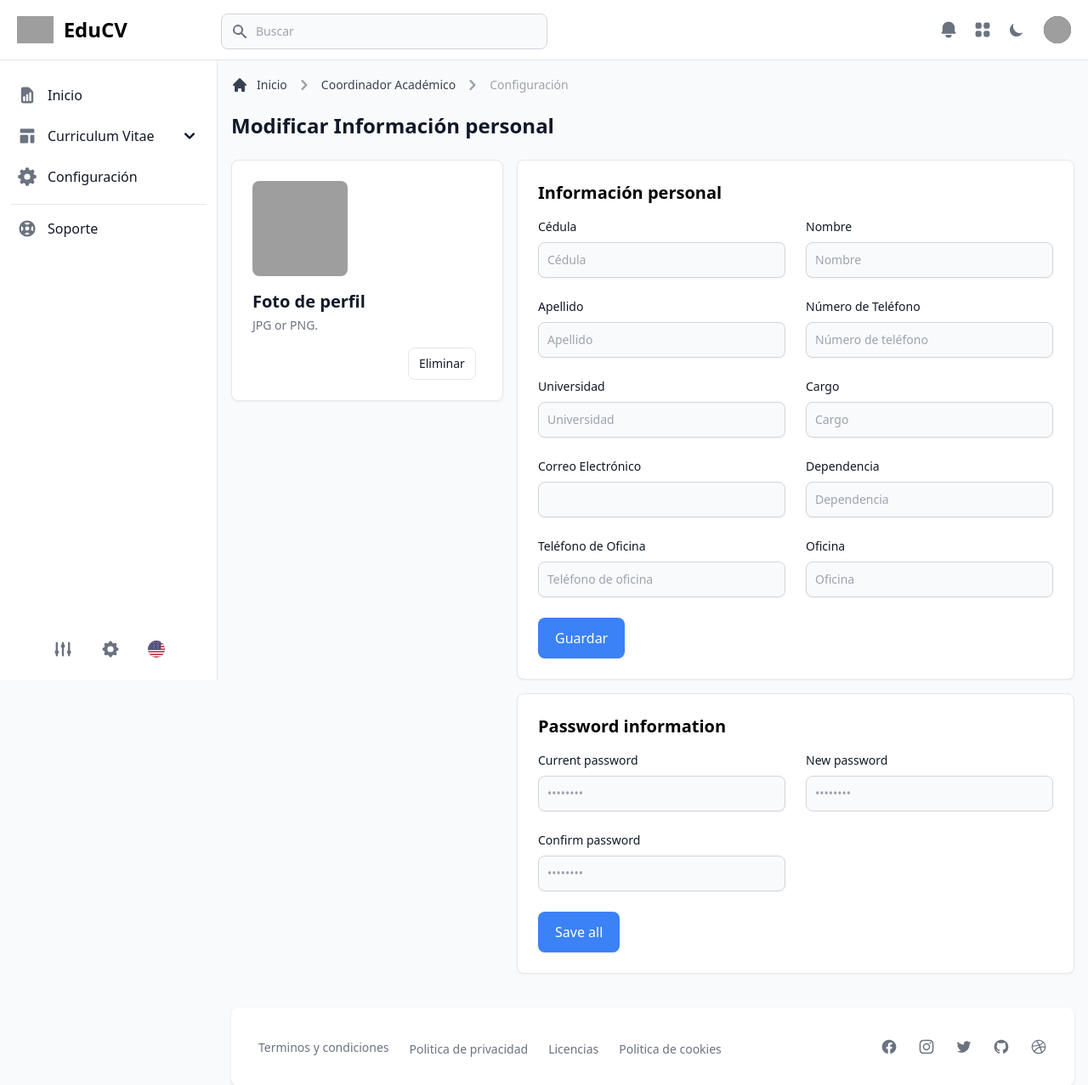
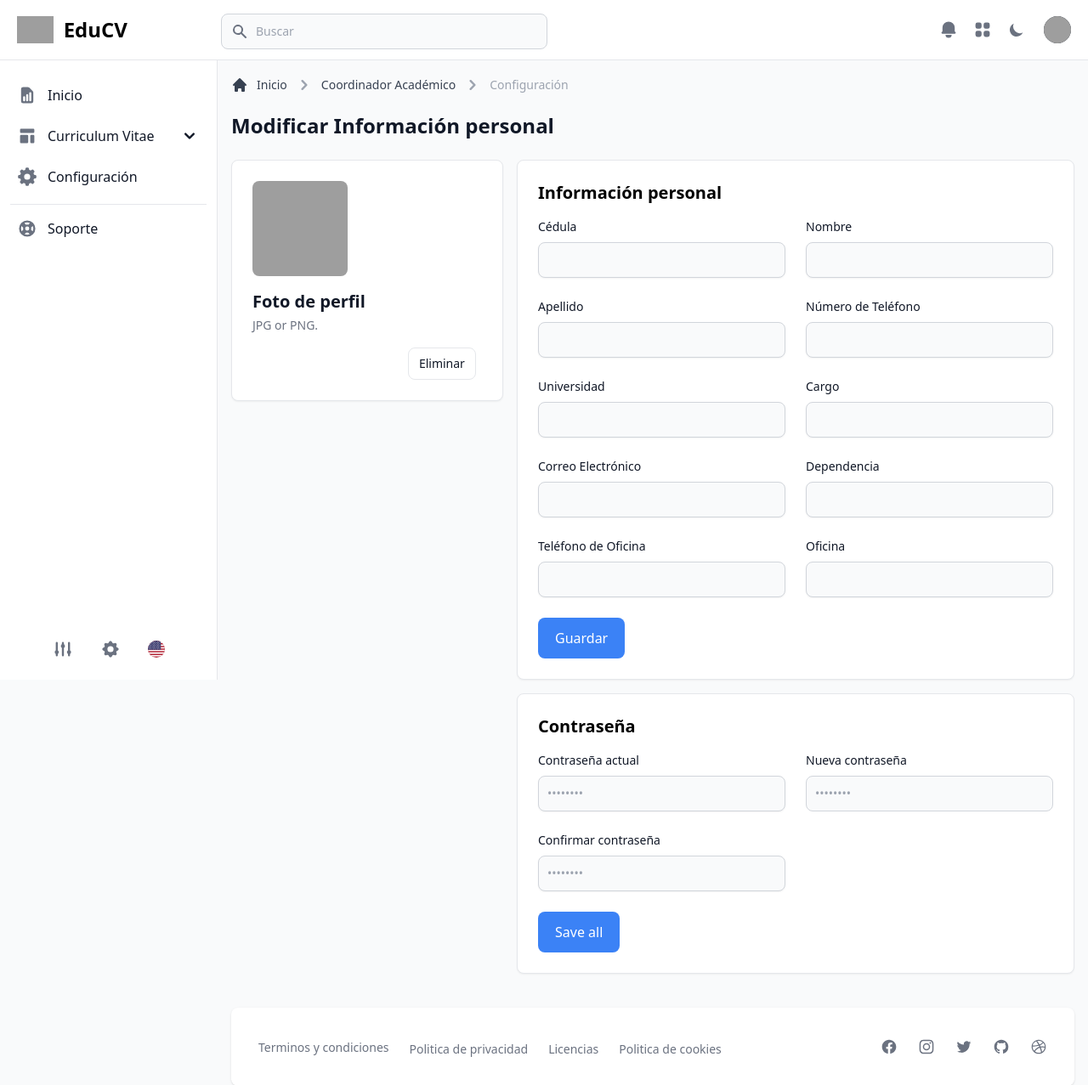
Before and after one commit to Wilson193/EduCV, a Django app: page /academic_coordinator/settings/ in a window 1280 px wide. Shown: the top 1277 px of the page at 85% size. Run offline with Django 4.2, Linux system fonts and the light colour scheme; some libraries are stand-ins or nearby versions; grey boxes are pictures that could not be loaded.

Commit message:
configuración coordinador funcionando

```diff
--- a/cv_management/coordinador_academico/models.py
+++ b/cv_management/coordinador_academico/models.py
@@ -1,7 +1,9 @@
 from django.db import models
 from docente.models import Persona
+from accounts.models import User
 
 class CoordinadorAcademico(Persona):
+    user = models.OneToOneField(User, on_delete=models.CASCADE, related_name="coordinador_academico")
     dependencia = models.CharField(max_length=100)
     telefono_oficina = models.BigIntegerField()
     oficina = models.CharField(max_length=100)
--- a/cv_management/coordinador_academico/templates/settings.html
+++ b/cv_management/coordinador_academico/templates/settings.html
@@ -60,27 +60,27 @@
                 <div class="grid grid-cols-6 gap-6">
                     <div class="col-span-6 sm:col-span-3">
                         <label for="cedula" class="block mb-2 text-sm font-medium text-gray-900 dark:text-white">Cédula</label>
-                        <input type="number" name="cedula" id="cedula" class="shadow-sm bg-gray-50 border border-gray-300 text-gray-900 sm:text-sm rounded-lg focus:ring-primary-500 focus:border-primary-500 block w-full p-2.5 dark:bg-gray-700 dark:border-gray-600 dark:placeholder-gray-400 dark:text-white dark:focus:ring-primary-500 dark:focus:border-primary-500" placeholder="Cédula" required>
+                        <input type="number" name="cedula" id="cedula" class="shadow-sm bg-gray-50 border border-gray-300 text-gray-900 sm:text-sm rounded-lg focus:ring-primary-500 focus:border-primary-500 block w-full p-2.5 dark:bg-gray-700 dark:border-gray-600 dark:placeholder-gray-400 dark:text-white dark:focus:ring-primary-500 dark:focus:border-primary-500" value="{{ user.coordinador_academico.cedula }}" required>
                     </div>
                     <div class="col-span-6 sm:col-span-3">
                         <label for="nombre" class="block mb-2 text-sm font-medium text-gray-900 dark:text-white">Nombre</label>
-                        <input type="text" name="nombre" id="nombre" class="shadow-sm bg-gray-50 border border-gray-300 text-gray-900 sm:text-sm rounded-lg focus:ring-primary-500 focus:border-primary-500 block w-full p-2.5 dark:bg-gray-700 dark:border-gray-600 dark:placeholder-gray-400 dark:text-white dark:focus:ring-primary-500 dark:focus:border-primary-500" placeholder="Nombre" required>
+                        <input type="text" name="nombre" id="nombre" class="shadow-sm bg-gray-50 border border-gray-300 text-gray-900 sm:text-sm rounded-lg focus:ring-primary-500 focus:border-primary-500 block w-full p-2.5 dark:bg-gray-700 dark:border-gray-600 dark:placeholder-gray-400 dark:text-white dark:focus:ring-primary-500 dark:focus:border-primary-500" value="{{ user.coordinador_academico.nombre }}" required>
                     </div>
                     <div class="col-span-6 sm:col-span-3">
                         <label for="apellido" class="block mb-2 text-sm font-medium text-gray-900 dark:text-white">Apellido</label>
-                        <input type="text" name="apellido" id="apellido" class="shadow-sm bg-gray-50 border border-gray-300 text-gray-900 sm:text-sm rounded-lg focus:ring-primary-500 focus:border-primary-500 block w-full p-2.5 dark:bg-gray-700 dark:border-gray-600 dark:placeholder-gray-400 dark:text-white dark:focus:ring-primary-500 dark:focus:border-primary-500" placeholder="Apellido" required>
+                        <input type="text" name="apellido" id="apellido" class="shadow-sm bg-gray-50 border border-gray-300 text-gray-900 sm:text-sm rounded-lg focus:ring-primary-500 focus:border-primary-500 block w-full p-2.5 dark:bg-gray-700 dark:border-gray-600 dark:placeholder-gray-400 dark:text-white dark:focus:ring-primary-500 dark:focus:border-primary-500" value="{{ user.coordinador_academico.apellido }}" required>
                     </div>
                     <div class="col-span-6 sm:col-span-3">
                         <label for="num_telefono" class="block mb-2 text-sm font-medium text-gray-900 dark:text-white">Número de Teléfono</label>
-                        <input type="number" name="num_telefono" id="num_telefono" class="shadow-sm bg-gray-50 border border-gray-300 text-gray-900 sm:text-sm rounded-lg focus:ring-primary-500 focus:border-primary-500 block w-full p-2.5 dark:bg-gray-700 dark:border-gray-600 dark:placeholder-gray-400 dark:text-white dark:focus:ring-primary-500 dark:focus:border-primary-500" placeholder="Número de teléfono" required>
+                        <input type="number" name="num_telefono" id="num_telefono" class="shadow-sm bg-gray-50 border border-gray-300 text-gray-900 sm:text-sm rounded-lg focus:ring-primary-500 focus:border-primary-500 block w-full p-2.5 dark:bg-gray-700 dark:border-gray-600 dark:placeholder-gray-400 dark:text-white dark:focus:ring-primary-500 dark:focus:border-primary-500" value="{{ user.coordinador_academico.num_telefono }}" required>
                     </div>
                     <div class="col-span-6 sm:col-span-3">
                         <label for="universidad" class="block mb-2 text-sm font-medium text-gray-900 dark:text-white">Universidad</label>
-                        <input type="text" name="universidad" id="universidad" class="shadow-sm bg-gray-50 border border-gray-300 text-gray-900 sm:text-sm rounded-lg focus:ring-primary-500 focus:border-primary-500 block w-full p-2.5 dark:bg-gray-700 dark:border-gray-600 dark:placeholder-gray-400 dark:text-white dark:focus:ring-primary-500 dark:focus:border-primary-500" placeholder="Universidad" required>
+                        <input type="text" name="universidad" id="universidad" class="shadow-sm bg-gray-50 border border-gray-300 text-gray-900 sm:text-sm rounded-lg focus:ring-primary-500 focus:border-primary-500 block w-full p-2.5 dark:bg-gray-700 dark:border-gray-600 dark:placeholder-gray-400 dark:text-white dark:focus:ring-primary-500 dark:focus:border-primary-500" value="{{ user.coordinador_academico.universidad }}" required>
                     </div>
                     <div class="col-span-6 sm:col-span-3">
                         <label for="cargo" class="block mb-2 text-sm font-medium text-gray-900 dark:text-white">Cargo</label>
-                        <input type="text" name="cargo" id="cargo" class="shadow-sm bg-gray-50 border border-gray-300 text-gray-900 sm:text-sm rounded-lg focus:ring-primary-500 focus:border-primary-500 block w-full p-2.5 dark:bg-gray-700 dark:border-gray-600 dark:placeholder-gray-400 dark:text-white dark:focus:ring-primary-500 dark:focus:border-primary-500" placeholder="Cargo" required>
+                        <input type="text" name="cargo" id="cargo" class="shadow-sm bg-gray-50 border border-gray-300 text-gray-900 sm:text-sm rounded-lg focus:ring-primary-500 focus:border-primary-500 block w-full p-2.5 dark:bg-gray-700 dark:border-gray-600 dark:placeholder-gray-400 dark:text-white dark:focus:ring-primary-500 dark:focus:border-primary-500" value="{{ user.coordinador_academico.cargo }}" required>
                     </div>
                     <div class="col-span-6 sm:col-span-3">
                         <label for="correo" class="block mb-2 text-sm font-medium text-gray-900 dark:text-white">Correo Electrónico</label>
@@ -88,15 +88,15 @@
                     </div>
                     <div class="col-span-6 sm:col-span-3">
                         <label for="dependencia" class="block mb-2 text-sm font-medium text-gray-900 dark:text-white">Dependencia</label>
-                        <input type="text" name="dependencia" id="dependencia" class="shadow-sm bg-gray-50 border border-gray-300 text-gray-900 sm:text-sm rounded-lg focus:ring-primary-500 focus:border-primary-500 block w-full p-2.5 dark:bg-gray-700 dark:border-gray-600 dark:placeholder-gray-400 dark:text-white dark:focus:ring-primary-500 dark:focus:border-primary-500" placeholder="Dependencia" required>
+                        <input type="text" name="dependencia" id="dependencia" class="shadow-sm bg-gray-50 border border-gray-300 text-gray-900 sm:text-sm rounded-lg focus:ring-primary-500 focus:border-primary-500 block w-full p-2.5 dark:bg-gray-700 dark:border-gray-600 dark:placeholder-gray-400 dark:text-white dark:focus:ring-primary-500 dark:focus:border-primary-500" value="{{ user.coordinador_academico.dependencia }}" required>
                     </div>
                     <div class="col-span-6 sm:col-span-3">
                         <label for="telefono_oficina" class="block mb-2 text-sm font-medium text-gray-900 dark:text-white">Teléfono de Oficina</label>
-                        <input type="number" name="telefono_oficina" id="telefono_oficina" class="shadow-sm bg-gray-50 border border-gray-300 text-gray-900 sm:text-sm rounded-lg focus:ring-primary-500 focus:border-primary-500 block w-full p-2.5 dark:bg-gray-700 dark:border-gray-600 dark:placeholder-gray-400 dark:text-white dark:focus:ring-primary-500 dark:focus:border-primary-500" placeholder="Teléfono de oficina" required>
+                        <input type="number" name="telefono_oficina" id="telefono_oficina" class="shadow-sm bg-gray-50 border border-gray-300 text-gray-900 sm:text-sm rounded-lg focus:ring-primary-500 focus:border-primary-500 block w-full p-2.5 dark:bg-gray-700 dark:border-gray-600 dark:placeholder-gray-400 dark:text-white dark:focus:ring-primary-500 dark:focus:border-primary-500" value="{{ user.coordinador_academico.telefono_oficina }}" required>
                     </div>
                     <div class="col-span-6 sm:col-span-3">
                         <label for="oficina" class="block mb-2 text-sm font-medium text-gray-900 dark:text-white">Oficina</label>
-                        <input type="text" name="oficina" id="oficina" class="shadow-sm bg-gray-50 border border-gray-300 text-gray-900 sm:text-sm rounded-lg focus:ring-primary-500 focus:border-primary-500 block w-full p-2.5 dark:bg-gray-700 dark:border-gray-600 dark:placeholder-gray-400 dark:text-white dark:focus:ring-primary-500 dark:focus:border-primary-500" placeholder="Oficina" required>
+                        <input type="text" name="oficina" id="oficina" class="shadow-sm bg-gray-50 border border-gray-300 text-gray-900 sm:text-sm rounded-lg focus:ring-primary-500 focus:border-primary-500 block w-full p-2.5 dark:bg-gray-700 dark:border-gray-600 dark:placeholder-gray-400 dark:text-white dark:focus:ring-primary-500 dark:focus:border-primary-500" value="{{ user.coordinador_academico.oficina }}" required>
                     </div>
                     <div class="col-span-6 sm:col-full">
                         <button class="w-full px-5 py-3 text-base font-medium text-center text-white bg-blue-500 rounded-lg hover:bg-blue-600 focus:ring-4 focus:ring-blue-300 sm:w-auto dark:bg-blue-600 dark:hover:bg-blue-700 dark:focus:ring-blue-800" type="submit">Guardar</button>
@@ -105,16 +105,17 @@
             </form>
         </div>
         <div class="p-4 mb-4 bg-white border border-gray-200 rounded-lg shadow-sm 2xl:col-span-2 dark:border-gray-700 sm:p-6 dark:bg-gray-800">
-            <h3 class="mb-4 text-xl font-semibold dark:text-white">Password information</h3>
-            <form action="#">
+            <h3 class="mb-4 text-xl font-semibold dark:text-white">Contraseña</h3>
+            <form method="POST" action="{% url 'reset_password' %}">
+                {% csrf_token %}
                 <div class="grid grid-cols-6 gap-6">
                     <div class="col-span-6 sm:col-span-3">
-                        <label for="current-password" class="block mb-2 text-sm font-medium text-gray-900 dark:text-white">Current password</label>
+                        <label for="current-password" class="block mb-2 text-sm font-medium text-gray-900 dark:text-white">Contraseña actual</label>
                         <input type="text" name="current-password" id="current-password" class="shadow-sm bg-gray-50 border border-gray-300 text-gray-900 sm:text-sm rounded-lg focus:ring-primary-500 focus:border-primary-500 block w-full p-2.5 dark:bg-gray-700 dark:border-gray-600 dark:placeholder-gray-400 dark:text-white dark:focus:ring-primary-500 dark:focus:border-primary-500" placeholder="••••••••" required>
                     </div>
                     <div class="col-span-6 sm:col-span-3">
-                        <label for="password" class="block mb-2 text-sm font-medium text-gray-900 dark:text-white">New password</label>
-                        <input data-popover-target="popover-password" data-popover-placement="bottom" type="password" id="password" class="bg-gray-50 border border-gray-300 text-gray-900 text-sm rounded-lg focus:ring-blue-500 focus:border-blue-500 block w-full p-2.5 dark:bg-gray-700 dark:border-gray-600 dark:placeholder-gray-400 dark:text-white dark:focus:ring-blue-500 dark:focus:border-blue-500" placeholder="••••••••" required>
+                        <label for="password" class="block mb-2 text-sm font-medium text-gray-900 dark:text-white">Nueva contraseña</label>
+                        <input data-popover-target="popover-password" data-popover-placement="bottom" type="password" name="new-password" id="password" class="bg-gray-50 border border-gray-300 text-gray-900 text-sm rounded-lg focus:ring-blue-500 focus:border-blue-500 block w-full p-2.5 dark:bg-gray-700 dark:border-gray-600 dark:placeholder-gray-400 dark:text-white dark:focus:ring-blue-500 dark:focus:border-blue-500" placeholder="••••••••" required>
                         <div data-popover id="popover-password" role="tooltip" class="absolute z-10 invisible inline-block text-sm font-light text-gray-500 transition-opacity duration-300 bg-white border border-gray-200 rounded-lg shadow-sm opacity-0 w-72 dark:bg-gray-800 dark:border-gray-600 dark:text-gray-400">
                             <div class="p-3 space-y-2">
                                 <h3 class="font-semibold text-gray-900 dark:text-white">Must have at least 6 characters</h3>
@@ -144,7 +145,7 @@
                         </div>
                     </div>
                     <div class="col-span-6 sm:col-span-3">
-                        <label for="confirm-password" class="block mb-2 text-sm font-medium text-gray-900 dark:text-white">Confirm password</label>
+                        <label for="confirm-password" class="block mb-2 text-sm font-medium text-gray-900 dark:text-white">Confirmar contraseña</label>
                         <input type="text" name="confirm-password" id="confirm-password" class="shadow-sm bg-gray-50 border border-gray-300 text-gray-900 sm:text-sm rounded-lg focus:ring-primary-500 focus:border-primary-500 block w-full p-2.5 dark:bg-gray-700 dark:border-gray-600 dark:placeholder-gray-400 dark:text-white dark:focus:ring-primary-500 dark:focus:border-primary-500" placeholder="••••••••" required>
                     </div>
                     <div class="col-span-6 sm:col-full">
--- a/cv_management/coordinador_academico/urls.py
+++ b/cv_management/coordinador_academico/urls.py
@@ -4,4 +4,5 @@ from .views import *
 urlpatterns = [
     path('settings/', settings, name='settings'),
     path('update_coordinator/', update_coordinator, name='update_coordinator'),
+    path('reset_password/', reset_password, name='reset_password'),
 ]
--- a/cv_management/coordinador_academico/views.py
+++ b/cv_management/coordinador_academico/views.py
@@ -3,9 +3,35 @@ from django.contrib import messages
 from .models import CoordinadorAcademico
 from django.contrib.auth.models import User
 from django.contrib.auth.hashers import make_password
-from docente.models import Docente
 
-# Create your views here.
+
+def settings(request):
+    return render(request, 'settings.html')
+from django.contrib.auth.hashers import check_password
+
+def reset_password(request):
+    if request.method == 'POST':
+        current_password = request.POST.get('current-password')
+        new_password = request.POST.get('new-password')
+
+        user = request.user
+
+        # Verifica si la contraseña actual es correcta utilizando check_password
+        if check_password(current_password, user.password):
+            # Si la contraseña actual es correcta, actualiza la nueva contraseña
+            user.set_password(new_password)
+            user.save()
+            messages.success(request, "Contraseña actualizada con éxito.")
+        else:
+            messages.error(request, "La contraseña actual es incorrecta.")
+
+        return redirect('settings')
+
+    return render(request, 'settings.html')  # La plantilla del formulario de registro
+
+
+
+
 def update_coordinator(request):
     if request.method == 'POST':
         # Obtén los datos del formulario
@@ -20,36 +46,62 @@ def update_coordinator(request):
         telefono_oficina = request.POST.get('telefono_oficina')
         oficina = request.POST.get('oficina')
 
-        # Verifica que el correo no esté registrado
-        if Docente.objects.filter(correo=correo).exists():
-            messages.error(request, "El correo ya está registrado.")
-            return redirect('settings')
+        user = request.user
+        # Verifica si el correo ya está registrado en CoordinadorAcademico
+        try:
+            coordinador = CoordinadorAcademico.objects.get(correo=user.email)
+        except CoordinadorAcademico.DoesNotExist:
+            coordinador = None
 
-        user = request.user
-        user.first_name= nombre
-        user.last_name= apellido
-        user.save()
+        if coordinador:
+            # Si el coordinador ya existe, solo actualizamos sus datos
+            coordinador.cedula = cedula
+            coordinador.nombre = nombre
+            coordinador.apellido = apellido
+            coordinador.num_telefono = num_telefono
+            coordinador.universidad = universidad
+            coordinador.cargo = cargo
+            coordinador.correo = correo
+            coordinador.dependencia = dependencia
+            coordinador.telefono_oficina = telefono_oficina
+            coordinador.oficina = oficina
+            coordinador.save()
 
-        # Crea un nuevo objeto CoordinadorAcademico
-        coordinador = CoordinadorAcademico(
-            user=user,
-            cedula=cedula,
-            nombre=nombre,
-            apellido=apellido,
-            num_telefono=num_telefono,
-            universidad=universidad,
-            cargo=cargo,
-            dependencia=dependencia,
-            telefono_oficina=telefono_oficina,
-            oficina=oficina,
-        )
-        coordinador.save()
+            # Actualizamos también los datos del usuario relacionado
+            user = coordinador.user
+            user.first_name = nombre
+            user.last_name = apellido
+            user.email = correo  # Actualiza el correo si es necesario
+            user.save()
 
-        messages.success(request, "Coordinador registrado con éxito.")
-        return redirect('dashboard')  # O la vista a donde quieras redirigir
+            messages.success(request, "Datos del coordinador actualizados con éxito.")
+        else:
+            # Si no se encuentra el coordinador, creamos uno nuevo
+            user = request.user
+            user.first_name = nombre
+            user.last_name = apellido
+            user.email = correo  # Si es necesario, puedes actualizar el correo del usuario
+            user.save()
 
-    return render(request, 'settings')  # La plantilla del formulario de registro
+            # Crear un nuevo objeto CoordinadorAcademico
+            coordinador = CoordinadorAcademico(
+                user=user,
+                cedula=cedula,
+                nombre=nombre,
+                apellido=apellido,
+                num_telefono=num_telefono,
+                universidad=universidad,
+                cargo=cargo,
+                correo = correo,
+                dependencia=dependencia,
+                telefono_oficina=telefono_oficina,
+                oficina=oficina,
+            )
+            coordinador.save()
 
+            messages.success(request, "Coordinador creado con éxito.")
 
-def settings(request):
-    return render(request, 'settings.html')
+        messages.success(request, "Coordinador modificado con éxito.")
+        return redirect('settings')
+
+    return render(request, 'settings.html')  # La plantilla del formulario de registro
--- a/cv_management/docente/models.py
+++ b/cv_management/docente/models.py
@@ -1,4 +1,5 @@
 from django.db import models
+from accounts.models import User
 
 # Create your models here.
 class Persona(models.Model):
@@ -15,6 +16,7 @@ class Persona(models.Model):
         abstract = True
 
 class Docente(Persona):
+    user = models.OneToOneField(User, on_delete=models.CASCADE, related_name="docente")
     facultad = models.CharField(max_length=100)
     categoria = models.CharField(max_length=50)
     especialidad = models.CharField(max_length=100)
```
Also changed, not shown: cv_management/coordinador_academico/migrations/0005_coordinadoracademico_user.py (added), cv_management/coordinador_academico/migrations/0006_remove_coordinadoracademico_clave_and_more.py (added), cv_management/coordinador_academico/migrations/0007_coordinadoracademico_clave_and_more.py (added), cv_management/docente/migrations/0005_docente_user.py (added), cv_management/docente/migrations/0006_remove_docente_clave_remove_docente_correo_and_more.py (added), cv_management/docente/migrations/0007_docente_clave_docente_correo.py (added).
